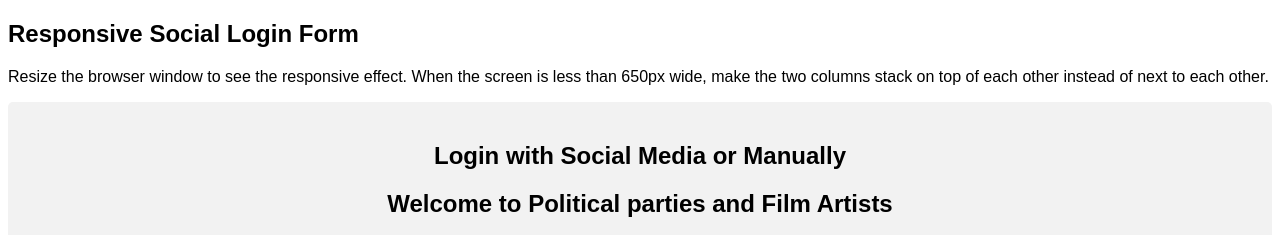
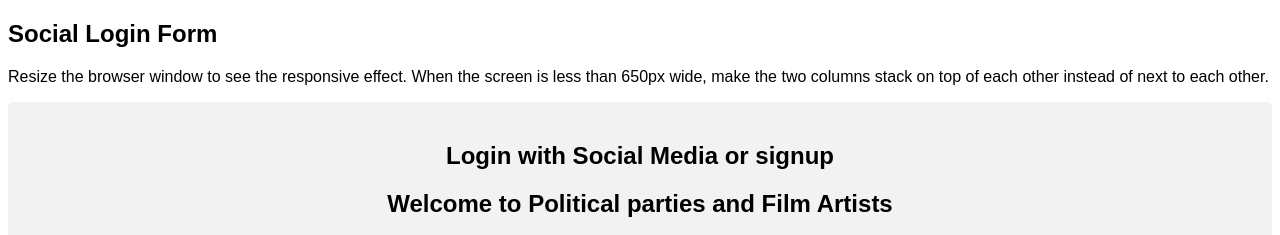
Before and after one commit to AkhilMylaram/docker, a plain HTML site: page index.html in a window 1280 px wide. Shown: the top 235 px of the page. Drawn offline with Linux system fonts and the light colour scheme.

Commit message:
Update index.html
added some lines

```diff
--- a/index.html
+++ b/index.html
@@ -135,13 +135,13 @@ input[type=submit]:hover {
 </head>
 <body>
 
-<h2>Responsive Social Login Form</h2>
+<h2> Social Login Form</h2>
 <p>Resize the browser window to see the responsive effect. When the screen is less than 650px wide, make the two columns stack on top of each other instead of next to each other.</p>
 
 <div class="container">
   <form action="/action_page.php">
     <div class="row">
-      <h2 style="text-align:center">Login with Social Media or Manually</h2>
+      <h2 style="text-align:center">Login with Social Media or signup</h2>
       <h2 style="text-align:center">Welcome to Political parties and Film Artists</h2>
       <div class="vl">
         <span class="vl-innertext">or</span>
```
